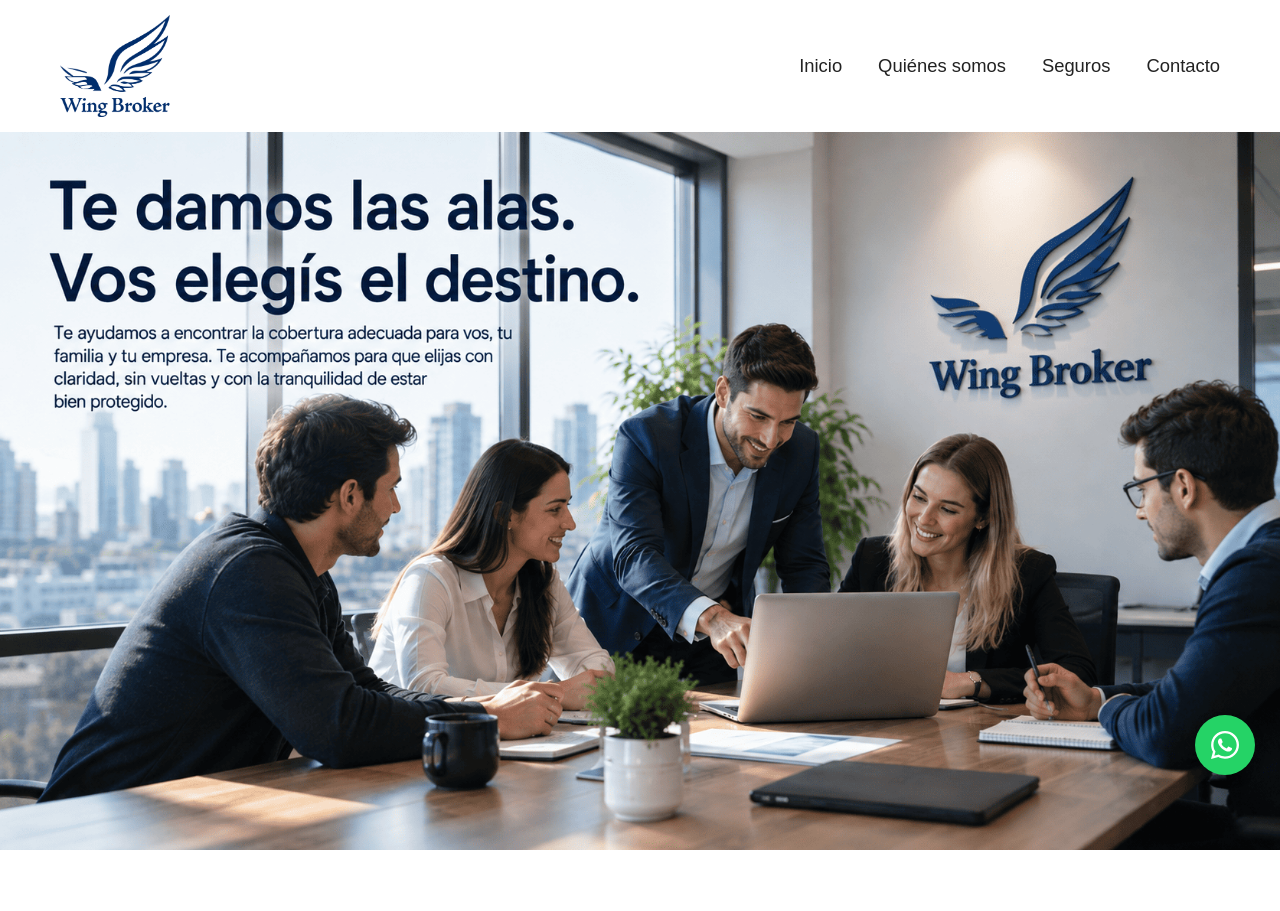
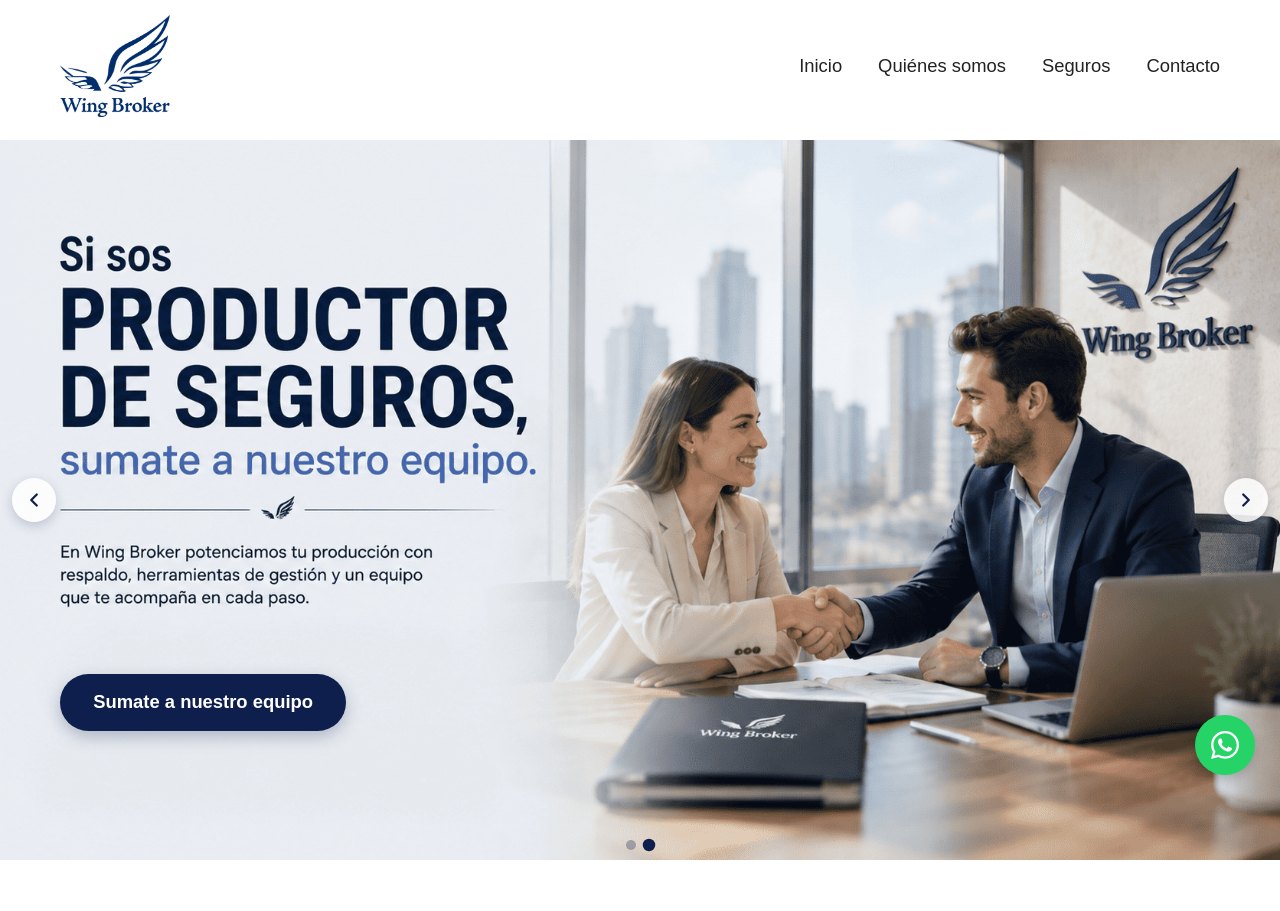
Before and after one commit to agusyutas/Wing-Broker, a React (Vite) app: page / in a window 1280 px wide. Shown: the top 911 px of the page. Built offline with nearby package versions, Linux system fonts and the light colour scheme; a web font is replaced by a local one.

Commit message:
trabaja con nosotros

```diff
--- a/src/components/Inicio.jsx
+++ b/src/components/Inicio.jsx
@@ -1,3 +1,16 @@
+import { useState, useEffect } from 'react'
+
+const WHATSAPP_URL =
+  'https://wa.me/5491155795545?text=' +
+  encodeURIComponent(
+    'Hola! quiero sumarme al equipo de Wing Broker como productor de seguros.'
+  )
+
+const slides = [
+  { src: '/banner.png', alt: 'Equipo de Wing Broker', cta: false },
+  { src: '/banner-2.png', alt: 'Sumate al equipo de Wing Broker', cta: true },
+]
+
 function Inicio() {
     const logos = [
     { src: '/allianz-logo.png', alt: 'Allianz' },
@@ -10,15 +23,78 @@
     { src: '/mapre-logo.png', alt: 'Mapfre' },
   ]
 
+  const [current, setCurrent] = useState(0)
+  const [paused, setPaused] = useState(false)
+
+  const goNext = () => setCurrent((prev) => (prev + 1) % slides.length)
+  const goPrev = () => setCurrent((prev) => (prev - 1 + slides.length) % slides.length)
+
+  useEffect(() => {
+    if (paused) return
+    const timer = setInterval(() => {
+      setCurrent((prev) => (prev + 1) % slides.length)
+    }, 5000)
+    return () => clearInterval(timer)
+  }, [paused])
+
   return (
     <section id="inicio" className="inicio">
 
-      <div className="inicio-content">
-        <img
-          src="/banner.png"
-          alt="Equipo de Wing Broker"
-          className="banner"
-        />
+      <div className="inicio-content"
+        onMouseEnter={() => setPaused(true)}
+        onMouseLeave={() => setPaused(false)}
+      >
+      <div className="carousel">
+          <div
+            className="carousel-track"
+            style={{ transform: `translateX(-${current * 100}%)` }}
+          >
+            {slides.map((slide, index) => (
+              <div className="carousel-slide" key={slide.src}>
+                <img src={slide.src} alt={slide.alt} className="banner" />
+                  {slide.cta && (
+                  <a href={WHATSAPP_URL} target="_blank" rel="noopener noreferrer" className="banner-cta" tabIndex={current === index ? 0 : -1}>
+                    Sumate a nuestro equipo
+                  </a>
+                )}
+              </div>
+            ))}
+
+          </div>
+            <button
+            type="button"
+            className="carousel-arrow carousel-arrow-prev"
+            onClick={goPrev}
+            aria-label="Banner anterior"
+          >
+            <svg viewBox="0 0 24 24" fill="none" stroke="currentColor" strokeWidth="2.5" strokeLinecap="round" strokeLinejoin="round">
+              <polyline points="15 18 9 12 15 6" />
+            </svg>
+          </button>
+
+          <button
+            type="button"
+            className="carousel-arrow carousel-arrow-next"
+            onClick={goNext}
+            aria-label="Banner siguiente"
+          >
+            <svg viewBox="0 0 24 24" fill="none" stroke="currentColor" strokeWidth="2.5" strokeLinecap="round" strokeLinejoin="round">
+              <polyline points="9 18 15 12 9 6" />
+            </svg>
+          </button>
+
+           <div className="carousel-dots">
+            {slides.map((_, index) => (
+              <button
+                key={index}
+                type="button"
+                className={`carousel-dot ${current === index ? 'active' : ''}`}
+                onClick={() => setCurrent(index)}
+                aria-label={`Ir al banner ${index + 1}`}
+              />
+            ))}
+          </div>
+        </div>
       </div>
 
        <div className="logos-carousel">
--- a/src/index.css
+++ b/src/index.css
@@ -122,19 +122,111 @@
   width: 100%;
   padding-top: 110px;
 }
-/* BANNER DE BIENVENIDA */
+
 .inicio-content {
+  margin-top: 30px;
+}
+
+/* CARRUSEL DE BANNERS */
+.carousel {
+  position: relative;
   width: 100%;
-  height: auto;
-  overflow: visible;
-  margin-top: 20px;
-}
-
-.banner {
+  overflow: hidden;
+}
+
+.carousel-track {
+  display: flex;
+  transition: transform 0.6s ease;
+}
+
+.carousel-slide {
+  position: relative;
+  flex: 0 0 100%;
   width: 100%;
-  height: auto;
-  display: block;
-  object-fit: contain;
+}
+
+.carousel-arrow {
+  position: absolute;
+  top: 50%;
+  transform: translateY(-50%);
+  z-index: 5;
+  width: 44px;
+  height: 44px;
+  padding: 0;
+  display: flex;
+  align-items: center;
+  justify-content: center;
+  border: none;
+  border-radius: 50%;
+  background-color: rgba(255, 255, 255, 0.85);
+  color: #0f1f4d;
+  box-shadow: 0 4px 12px rgba(15, 31, 77, 0.2);
+  cursor: pointer;
+  transition: background-color 0.2s ease, transform 0.2s ease;
+}
+
+.carousel-arrow svg {
+  width: 22px;
+  height: 22px;
+}
+
+.carousel-arrow:hover {
+  background-color: #fff;
+  transform: translateY(-50%) scale(1.08);
+}
+
+.carousel-arrow-prev {
+  left: 12px;
+}
+
+.carousel-arrow-next {
+  right: 12px;
+}
+.banner-cta {
+  position: absolute;
+  left: 4.7%;
+  bottom: 18%;
+  display: inline-block;
+  padding: 0.8em 1.8em;
+  background-color: #0f1f4d;
+  color: #fff;
+  font-family: var(--font-montserrat);
+  font-weight: 600;
+  font-size: clamp(0.6rem, 1.7vw, 1.15rem);
+  text-decoration: none;
+  border-radius: 999px;
+  box-shadow: 0 6px 16px rgba(15, 31, 77, 0.25);
+  transition: transform 0.2s ease, background-color 0.2s ease;
+}
+
+.banner-cta:hover {
+  background-color: #3a5bbf;
+  transform: translateY(-2px);
+}
+
+.carousel-dots {
+  position: absolute;
+  bottom: 10px;
+  left: 50%;
+  transform: translateX(-50%);
+  display: flex;
+  gap: 8px;
+}
+
+.carousel-dot {
+  width: 10px;
+  height: 10px;
+  padding: 0;
+  border: none;
+  border-radius: 50%;
+  background-color: rgba(15, 31, 77, 0.3);
+  cursor: pointer;
+  transition: background-color 0.3s ease, transform 0.3s ease;
+}
+
+.carousel-dot.active {
+  background-color: #0f1f4d;
+  transform: scale(1.25);
 }
 
 @media (max-width: 1024px) {
@@ -235,10 +327,45 @@
     display: block;
     object-fit: contain;
   }
+
+  .banner-cta {
+    bottom: 14%;
+    padding: 0.7em 1.3em;
+    font-size: 0.62rem;
+    box-shadow: 0 3px 8px rgba(15, 31, 77, 0.25);
+  }
+
+  .carousel-arrow {
+    top: auto;
+    bottom: 2px;
+    transform: none;
+    width: 28px;
+    height: 28px;
+  }
+
+  .carousel-arrow:hover {
+    transform: scale(1.08);
+  }
+
+  .carousel-arrow svg {
+    width: 14px;
+    height: 14px;
+  }
+
+  .carousel-arrow-prev {
+    left: calc(50% - 50px);
+  }
+
+  .carousel-arrow-next {
+    right: calc(50% - 50px);
+  }
+
+  .carousel-dots {
+    bottom: 11px;
+  }
 }
 
 @media (max-width: 400px) {
-
   .navbar {
     padding: 12px 16px;
   }
@@ -261,6 +388,12 @@
     width: 100%;
     height: auto;
     object-fit: contain;
+  }
+
+  .banner-cta {
+    bottom: 13%;
+    padding: 0.65em 1.2em;
+    font-size: 0.55rem;
   }
 }
 
```
Also changed, not shown: public/banner-2.png (added).
